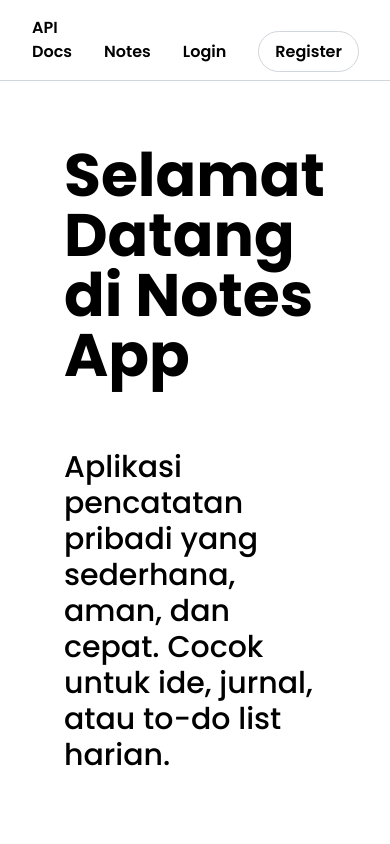
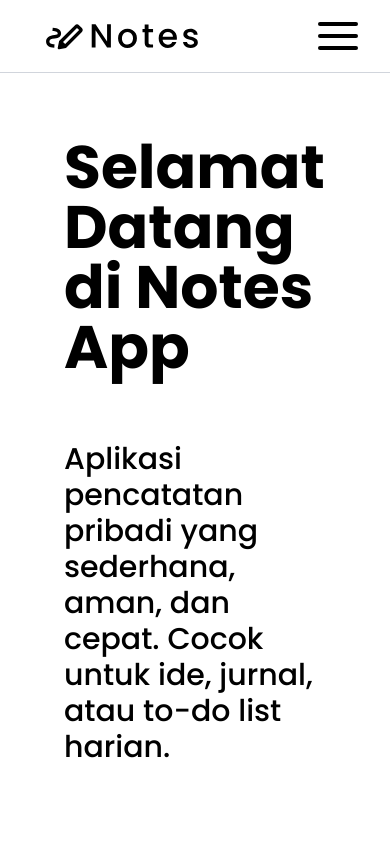
Before and after one commit to zakymzn/notes-app, a React (Vite) app in the folder frontend/: page / in a window 390 px wide. Shown: the top 844 px of the page. Built offline with nearby package versions, Linux system fonts and the light colour scheme.

Commit message:
menambahkan hamburger button untuk tampilan mobile

```diff
--- a/frontend/src/components/NavBar.tsx
+++ b/frontend/src/components/NavBar.tsx
@@ -1,28 +1,65 @@
+import { useState } from "react";
 import { Link } from "react-router-dom";
 import logo from "../assets/light_logo_transparent.svg";
 
 function NavBar() {
+  const [showMenu, setShowMenu] = useState(false);
   const isLoggedIn = !!localStorage.getItem("token");
 
   return (
-    <nav className="border-b border-gray-300 px-8 py-4 flex justify-between items-center sticky top-0 bg-white">
+    <nav className="border-b border-gray-300 px-8 py-4 flex justify-between items-center sticky top-0 bg-white z-[999]">
       <Link to={"/"}>
         <img src={logo} alt="logo" className="h-10" />
       </Link>
-      <div className="space-x-8">
+      <ul className="space-x-8 hidden lg:flex">
+        <li>
           <Link to="https://documenter.getpostman.com/view/20332382/2sB2xFfnZo" target="_blank" className="font-semibold hover:text-sky-500 transition-all duration-200">
             API Docs
           </Link>
+        </li>
+        <li>
           <Link to={isLoggedIn ? "/notes" : "/login"} className="font-semibold hover:text-sky-500 transition-all duration-200">
             Notes
           </Link>
+        </li>
+        <li>
           <Link to="/login" className="font-semibold hover:text-sky-500 transition-all duration-200">
             Login
           </Link>
+        </li>
+        <li>
           <Link to="/register" className="rounded-full border border-gray-300 px-4 py-2 font-semibold hover:text-white hover:bg-black transition-all duration-200">
             Register
           </Link>
-      </div>
+        </li>
+      </ul>
+      <button onClick={() => setShowMenu(!showMenu)} className={`${showMenu ? '' : 'space-y-2'} hover:cursor-pointer lg:hidden`}>
+        <div className={`${showMenu ? 'rotate-45 translate-y-0.5' : ''} h-1 w-10 bg-black rounded-xl transition-all duration-200`}></div>
+        <div className={`${showMenu ? 'hidden' : ''} h-1 w-10 bg-black rounded-xl transition-all duration-200`}></div>
+        <div className={`${showMenu ? '-rotate-45 -translate-y-0.5' : ''} h-1 w-10 bg-black rounded-xl transition-all duration-200`}></div>
+      </button>
+      <ul className={`${showMenu ? '' : 'hidden'} flex flex-col space-y-4 bg-white border border-gray-300 rounded-xl m-4 p-4 pr-16 fixed top-20 right-0 lg:hidden`}>
+        <li>
+          <Link to="https://documenter.getpostman.com/view/20332382/2sB2xFfnZo" target="_blank" className="font-semibold hover:text-sky-500 transition-all duration-200">
+            API Docs
+          </Link>
+        </li>
+        <li>
+          <Link to={isLoggedIn ? "/notes" : "/login"} className="font-semibold hover:text-sky-500 transition-all duration-200">
+            Notes
+          </Link>
+        </li>
+        <li>
+          <Link to="/login" className="font-semibold hover:text-sky-500 transition-all duration-200">
+            Login
+          </Link>
+        </li>
+        <li>
+          <Link to="/register" className="font-semibold hover:text-sky-500 transition-all duration-200">
+            Register
+          </Link>
+        </li>
+      </ul>
     </nav>
   )
 }
```
Lines whose indentation alone changed are shown as unchanged.
